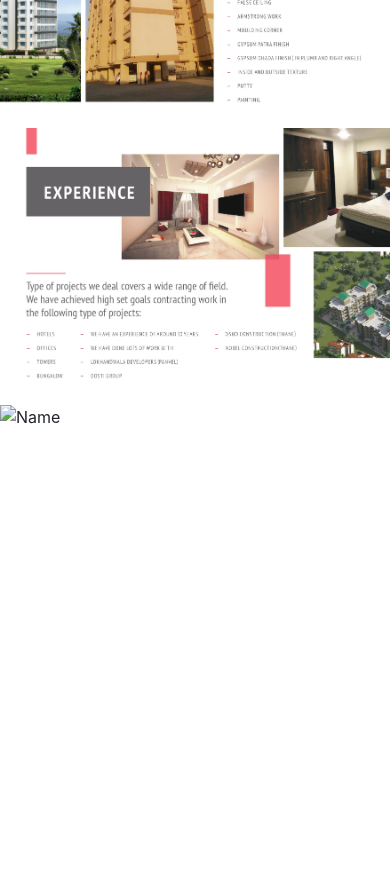
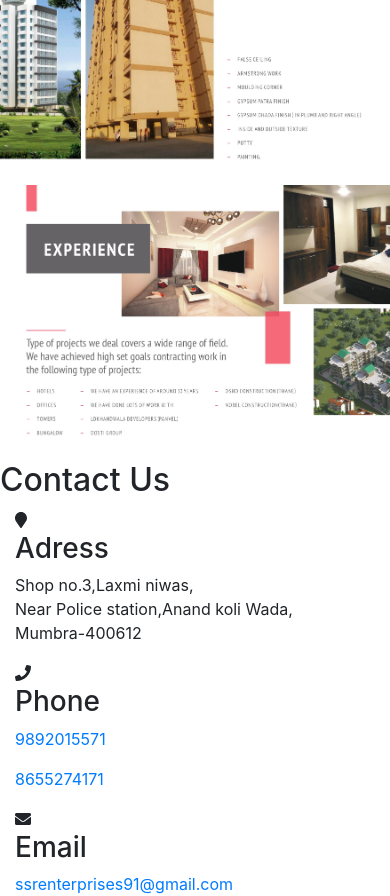
Before and after one commit to JayeshMoily/Build, a plain HTML site: page index.html in a window 390 px wide. Shown: the part 700-1596 px from the top of the page. Before the commit the page ends 1129 px from the top, so only its background shows below. Drawn offline with nearby package versions, Linux system fonts and the light colour scheme.

Commit message:
Update index.html

```diff
--- a/index.html
+++ b/index.html
@@ -5,6 +5,7 @@
     <meta charset="utf-8">
     <meta name="viewport" content="width=device-width, initial-scale=1.0">
     <title>SSR Enterprises</title>
+    <link rel="stylesheet" href="https://stackpath.bootstrapcdn.com/font-awesome/4.7.0/css/font-awesome.min.css" integrity="sha384-wvfXpqpZZVQGK6TAh5PVlGOfQNHSoD2xbE+QkPxCAFlNEevoEH3Sl0sibVcOQVnN" crossorigin="anonymous">
     <link rel="icon" href="images/favicon.ico">
 
     <!--Google Fonts  -->
@@ -26,6 +27,34 @@
   <body>
     <div class="mainDiv">
 
+      <nav class="navbar sticky-top navbar-expand-lg navbar-dark">
+
+        <a class="navbar-brand" href=""><img class="title-logo" src="images/logo.jpg" alt="logo"></a>
+
+        <button class="navbar-toggler" type="button" data-toggle="collapse" data-target="#navbarTogglerDemo02">
+          <span class="navbar-toggler-icon"></span>
+        </button>
+
+        <div class="collapse navbar-collapse" id="navbarTogglerDemo02">
+
+          <ul class="navbar-nav ml-auto">
+            <li class="nav-item">
+              <a class="nav-link" href="index.html">Home</a>
+            </li>
+            <li class="nav-item">
+              <a class="nav-link" href="#Services">Services</a>
+            </li>
+            <li class="nav-item">
+              <a class="nav-link" href="#Project">Experience</a>
+            </li>
+            <li class="nav-item">
+              <a class="nav-link" href="#contact">CONTACT US</a>
+            </li>
+          </ul>
+
+        </div>
+      </nav>
+
       <div>
 
           <img class="firstImage" src="images/p.jpg" alt="Name">
@@ -38,21 +67,56 @@
       </div>
       <div>
 
-          <img class="firstImage" src="images/f.jpg" alt="Name">
-
-      </div>
-      <div>
-
-          <img class="firstImage" src="images/e.jpg" alt="Name">
-
-      </div>
-      <div>
-
-          <img class="firstImage" src="images/c.jpg" alt="Name">
-
+          <img id="Services" class="firstImage" src="images/f.jpg" alt="Name">
 
       </div>
 
+      <div>
+
+          <img id="Project" class="firstImage" src="images/e.jpg" alt="Name">
+
+      </div>
+
+      <section id="contact" class="contact">
+        <div class="content">
+          <h2>Contact Us</h2>
+        </div>
+        <div class="container">
+          <div class="contactInfo">
+            <div class="row">
+              <div class="col-lg-4 single-footer">
+                <div class="box">
+                  <div class="icon"><i class="fa fa-map-marker" aria-hidden="true"></i></div>
+                  <div class="text">
+                    <h3>Adress</h3>
+                    <p>Shop no.3,Laxmi niwas,<br>Near Police station,Anand koli Wada,<br>Mumbra-400612</p>
+                  </div>
+                </div>
+              </div>
+              <div class="col-lg-4 single-footer">
+                <div class="box">
+                  <div class="icon"><i class="fa fa-phone" aria-hidden="true"></i></div>
+                  <div class="text">
+                    <h3>Phone</h3>
+                    <p><a href="tel:9892015571">9892015571</a></p>
+                    <p><a href="tel:8655274171">8655274171</a></p>
+                  </div>
+                </div>
+              </div>
+              <div class="col-lg-4 single-footer">
+                <div class="box">
+                  <div class="icon"><i class="fa fa-envelope" aria-hidden="true"></i></div>
+                  <div class="text">
+                    <h3>Email</h3>
+                    <a href="mailto:ssrenterprises91@gmail.com">ssrenterprises91@gmail.com</a>
+                  </div>
+                </div>
+              </div>
+            </div>
+          </div>
+        </div>
+
+      </section>
 
     </div>
   </body>
```
